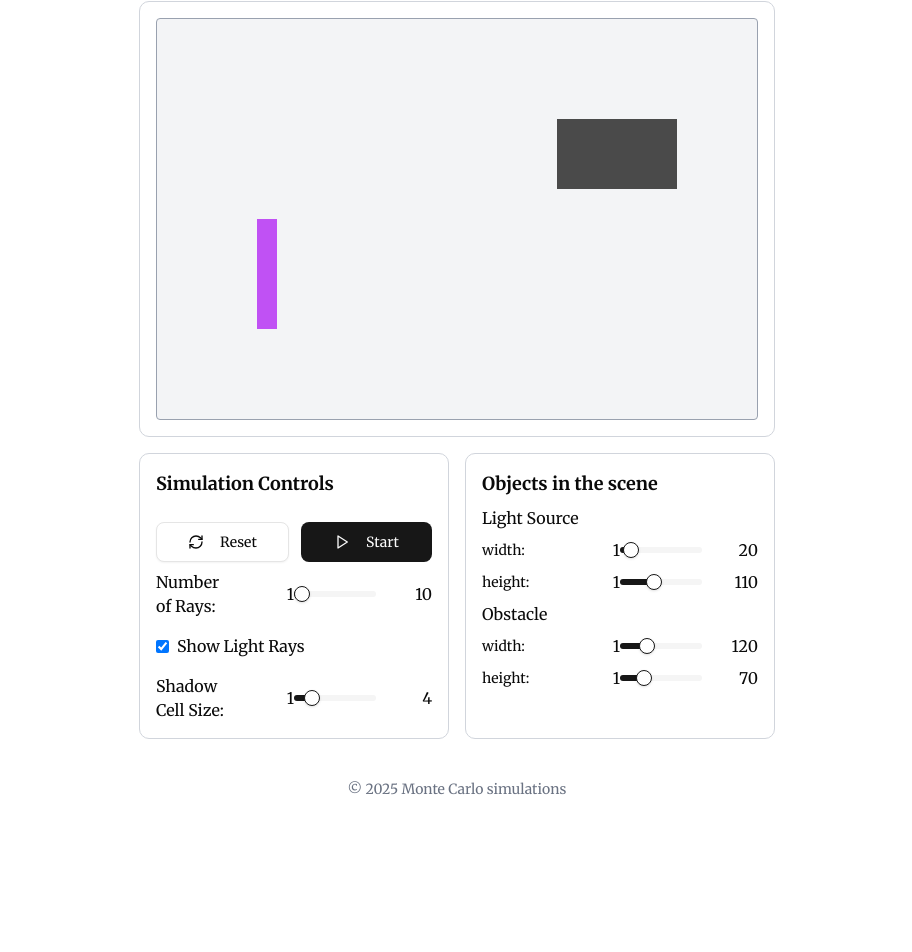
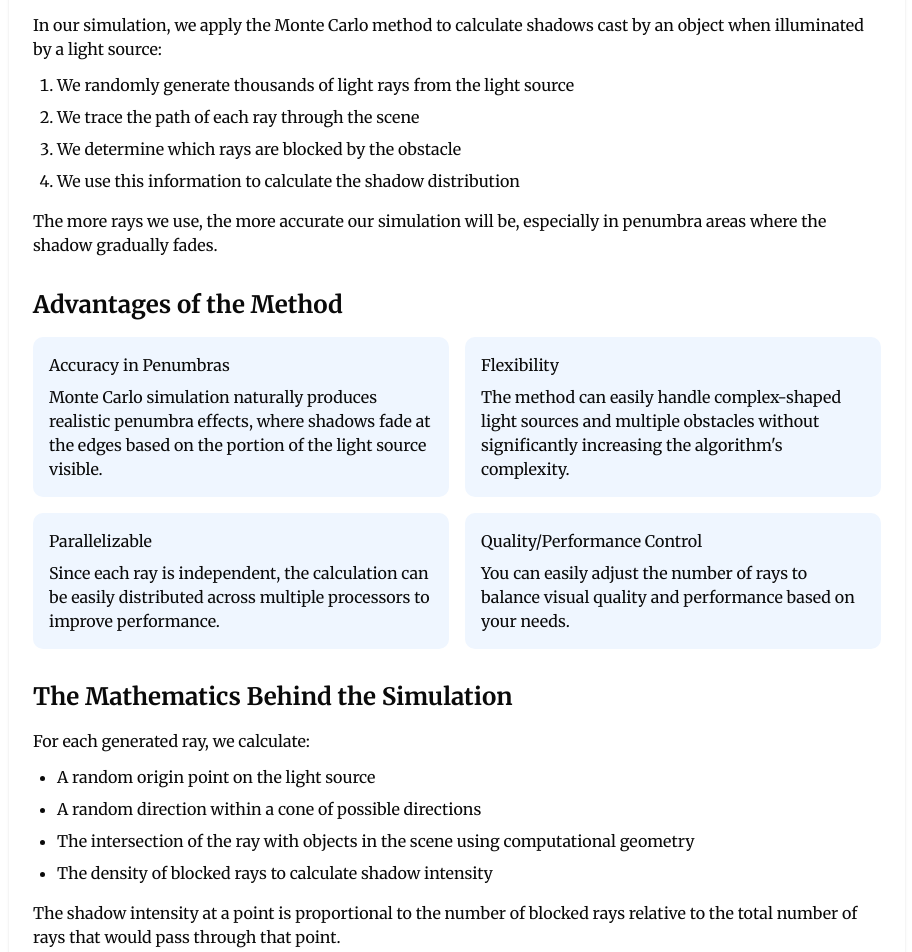
Before and after one commit to Bert0ns/montecarlo-simulation, a Next.js app: page /shadow-simulation in a window 1280 px wide. Shown: the part 128-1080 px from the top of the page, without its empty margins (183-1095 px from the left). Before the commit the page ends 951 px from the top, so only its background shows below. Built offline with nearby package versions, Linux system fonts and the light colour scheme.

Commit message:
feat: added explanation section

```diff
--- a/app/page.tsx
+++ b/app/page.tsx
@@ -3,7 +3,7 @@ import {MonteCarloExplanationSection} from "@/components/MonteCarloExplanationSe
 
 export default function Home() {
     return (
-        <main className="container mx-auto px-4 py-8 max-w-4xl">
+        <main className="container mx-auto max-w-4xl">
             <MonteCarloExplanationSection/>
             <MonteCarloPiSimulation/>
         </main>
--- a/app/shadow-simulation/page.tsx
+++ b/app/shadow-simulation/page.tsx
@@ -3,10 +3,10 @@ import MCShadowExplanationSection from "@/components/MCShadowExplanationSection"
 
 const ShadowSimulation = () => {
     return (
-        <div className="flex flex-col items-center justify-center">
+        <main className="flex flex-col items-center justify-center">
             <MCShadowExplanationSection />
             <MonteCarloShadowSimulation />
-        </div>
+        </main>
     );
 }
 export default ShadowSimulation;
--- a/components/MCShadowExplanationSection/index.tsx
+++ b/components/MCShadowExplanationSection/index.tsx
@@ -1,10 +1,102 @@
 import React from "react";
 
-const MCShadowExplanationSection : React.FC = () => {
+const MCShadowExplanationSection: React.FC = () => {
     return (
-        <div>
+        <div className="max-w-4xl mx-auto p-6 bg-white rounded-sm shadow-sm mb-8">
+            <h1 className="text-3xl font-semibold mb-4">Application of the Monte Carlo method to Shadows</h1>
 
+            {/*<section className="mb-8">
+                <h2 className="text-2xl font-semibold mb-4">What is the Monte Carlo Method?</h2>
+                <p className="mb-3">
+                    The Monte Carlo method is a computational approach that uses repeated random sampling
+                    to obtain numerical results. This method is particularly useful for complex problems
+                    where exact analytical solutions are difficult or impossible to calculate.
+                </p>
+                <p>
+                    It gets its name from the famous Monte Carlo casino in Monaco, due to its similarity to
+                    games of chance that rely on randomness and probability.
+                </p>
+            </section>*/}
+
+            <section className="mb-8">
+
+                <p className="mb-3">
+                    In our simulation, we apply the Monte Carlo method to calculate shadows cast
+                    by an object when illuminated by a light source:
+                </p>
+                <ol className="list-decimal pl-6 mb-4 space-y-2">
+                    <li>We randomly generate thousands of light rays from the light source</li>
+                    <li>We trace the path of each ray through the scene</li>
+                    <li>We determine which rays are blocked by the obstacle</li>
+                    <li>We use this information to calculate the shadow distribution</li>
+                </ol>
+                <p>
+                    The more rays we use, the more accurate our simulation will be, especially in
+                    penumbra areas where the shadow gradually fades.
+                </p>
+            </section>
+
+            <section className="mb-8">
+                <h2 className="text-2xl font-semibold mb-4">Advantages of the Method</h2>
+                <div className="grid grid-cols-1 md:grid-cols-2 gap-4">
+                    <div className="bg-blue-50 p-4 rounded-lg">
+                        <h3 className="font-medium mb-2">Accuracy in Penumbras</h3>
+                        <p>
+                            Monte Carlo simulation naturally produces realistic penumbra effects,
+                            where shadows fade at the edges based on the portion of the light source visible.
+                        </p>
+                    </div>
+                    <div className="bg-blue-50 p-4 rounded-lg">
+                        <h3 className="font-medium mb-2">Flexibility</h3>
+                        <p>
+                            The method can easily handle complex-shaped light sources and
+                            multiple obstacles without significantly increasing the algorithm's complexity.
+                        </p>
+                    </div>
+                    <div className="bg-blue-50 p-4 rounded-lg">
+                        <h3 className="font-medium mb-2">Parallelizable</h3>
+                        <p>
+                            Since each ray is independent, the calculation can be easily
+                            distributed across multiple processors to improve performance.
+                        </p>
+                    </div>
+                    <div className="bg-blue-50 p-4 rounded-lg">
+                        <h3 className="font-medium mb-2">Quality/Performance Control</h3>
+                        <p>
+                            You can easily adjust the number of rays to balance
+                            visual quality and performance based on your needs.
+                        </p>
+                    </div>
+                </div>
+            </section>
+
+            <section className="mb-6">
+                <h2 className="text-2xl font-semibold mb-4">The Mathematics Behind the Simulation</h2>
+                <p className="mb-3">
+                    For each generated ray, we calculate:
+                </p>
+                <ul className="list-disc pl-6 mb-4 space-y-2">
+                    <li>A random origin point on the light source</li>
+                    <li>A random direction within a cone of possible directions</li>
+                    <li>The intersection of the ray with objects in the scene using computational geometry</li>
+                    <li>The density of blocked rays to calculate shadow intensity</li>
+                </ul>
+                <p>
+                    The shadow intensity at a point is proportional to the number of blocked rays
+                    relative to the total number of rays that would pass through that point.
+                </p>
+            </section>
+
+            <div className="bg-gray-100 p-4 rounded-lg">
+                <h3 className="font-medium mb-2">In Our Interactive Simulation</h3>
+                <p>
+                    You can experiment with different configurations of light sources and obstacles,
+                    observing how shadows form and change in real-time. Try modifying
+                    the number of rays to see how the simulation quality improves!
+                </p>
+            </div>
         </div>
-    )
+    );
 }
+
 export default MCShadowExplanationSection;
--- a/components/MonteCarloExplanationSection/index.tsx
+++ b/components/MonteCarloExplanationSection/index.tsx
@@ -2,7 +2,7 @@ import MathFormula from "@/components/MathFormula";
 
 export function MonteCarloExplanationSection() {
     return (
-        <section className="mb-12">
+        <section className="mb-12 p-6 rounded-sm shadow-sm">
             <h2 className="text-3xl font-bold mb-6">Computing π with Monte Carlo</h2>
             <div className="prose prose-gray max-w-none">
                 <p>
```
